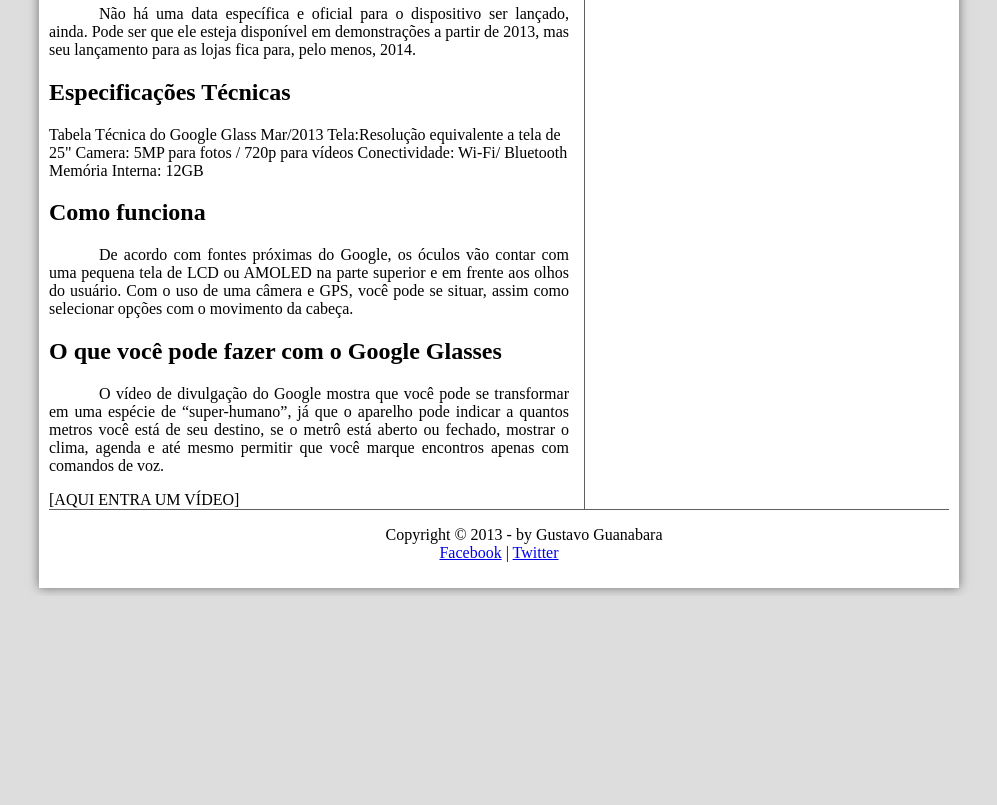
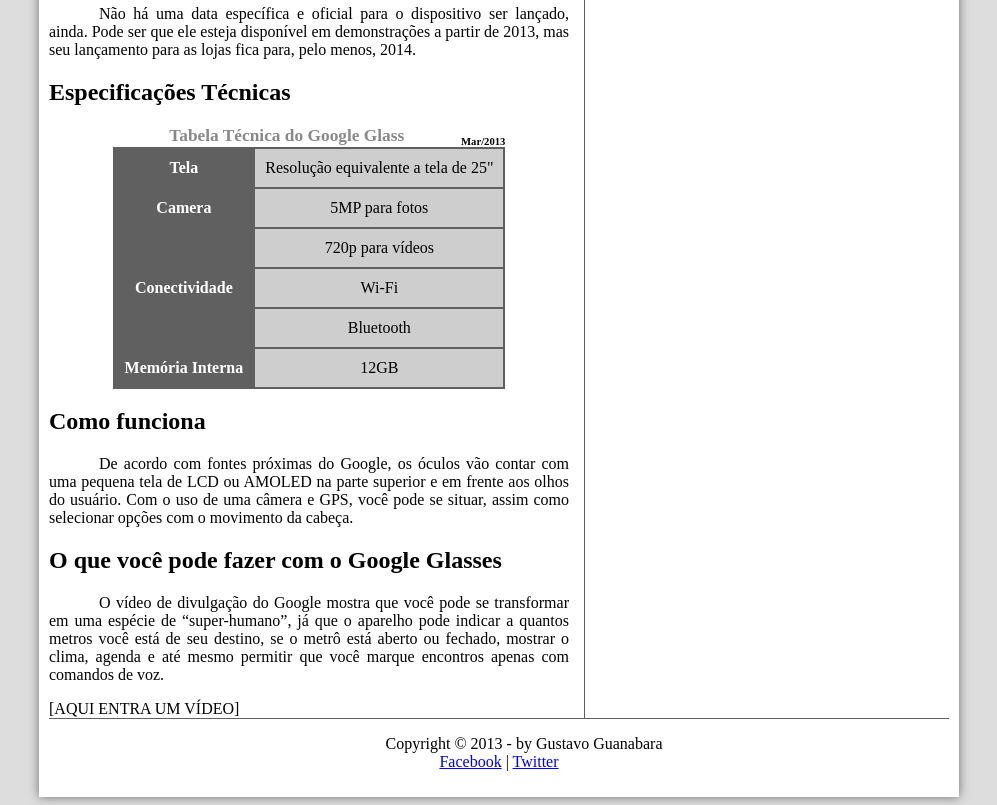
Before and after one commit to CleytonRibeiro38/cursoemvideo-html5-desenvolvimento-do-site, a plain HTML site: page projeto-glass-html5/index.html in a window 1280 px wide. Shown: the part 900-1705 px from the top of the page, without its empty margins (141-1138 px from the left). Before the commit the page ends 1496 px from the top, so only its background shows below. Drawn offline with Linux system fonts and the light colour scheme.

Commit message:
Tabelas em HTML5

```diff
--- a/projeto-glass-html5/_css/estilo.css
+++ b/projeto-glass-html5/_css/estilo.css
@@ -134,6 +134,48 @@ section#corpo{
 	padding-right: 15px;
 }
 
+table#tabelaspec{
+	border: 1px solid #606060;
+	border-spacing: 0px;
+	margin-left: auto;
+	margin-right: auto;
+}
+
+table#tabelaspec td{
+	border: 1px solid #606060;
+	padding: 10px;
+	text-align: center;
+	vertical-align: middle;
+
+}
+
+table#tabelaspec td.ce{
+	color: #FFF;
+	background-color: #606060;
+	vertical-align: top;
+	font-weight: bold;
+
+}
+
+table#tabelaspec td.cd{
+	background-color: #cecece;
+
+}
+
+table#tabelaspec caption{
+	color: #888;
+	font-size: 13pt;
+	font-weight: bolder;
+}
+
+table#tabelaspec caption span{
+	display: block;
+	float: right;
+	color: #000;
+	font-size: 8pt;
+	margin-top: 10px;
+}
+
 aside#lateral{
 	display: block;
 	width: 350px;
--- a/projeto-glass-html5/index.html
+++ b/projeto-glass-html5/index.html
@@ -61,12 +61,19 @@
 			<p>Não há uma data específica e oficial para o dispositivo ser lançado, ainda. Pode ser que ele esteja disponível em demonstrações a partir de 2013, mas seu lançamento para as lojas fica para, pelo menos, 2014.</p>
 
 			<h1>Especificações Técnicas</h1>
-Tabela Técnica do Google Glass Mar/2013
 
-Tela:Resolução equivalente a tela de 25"
-Camera: 5MP para fotos / 720p para vídeos
-Conectividade: Wi-Fi/ Bluetooth
-Memória Interna: 12GB
+			<table id="tabelaspec">
+
+			<caption>Tabela Técnica do Google Glass <span>Mar/2013</span></caption>
+
+			<tr><td class="ce">Tela</td><td class="cd">Resolução equivalente a tela de 25"</td></tr>
+			<tr><td class="ce" rowspan="2">Camera</td><td class="cd">5MP para fotos</td></tr>
+			<tr><td class="cd">720p para vídeos</td></tr>
+			<tr><td class="ce" rowspan="2">Conectividade</td><td class="cd">Wi-Fi</td></tr>
+			<tr><td class="cd">Bluetooth</td></tr>
+			<tr><td class="ce">Memória Interna</td><td class="cd">12GB</td></tr>
+
+			</table>
 
 			<h1>Como funciona</h1>
 			<p>De acordo com fontes próximas do Google, os óculos vão contar com uma pequena tela de LCD ou AMOLED na parte superior e em frente aos olhos do usuário. Com o uso de uma câmera e GPS, você pode se situar, assim como selecionar opções com o movimento da cabeça.</p>
```
